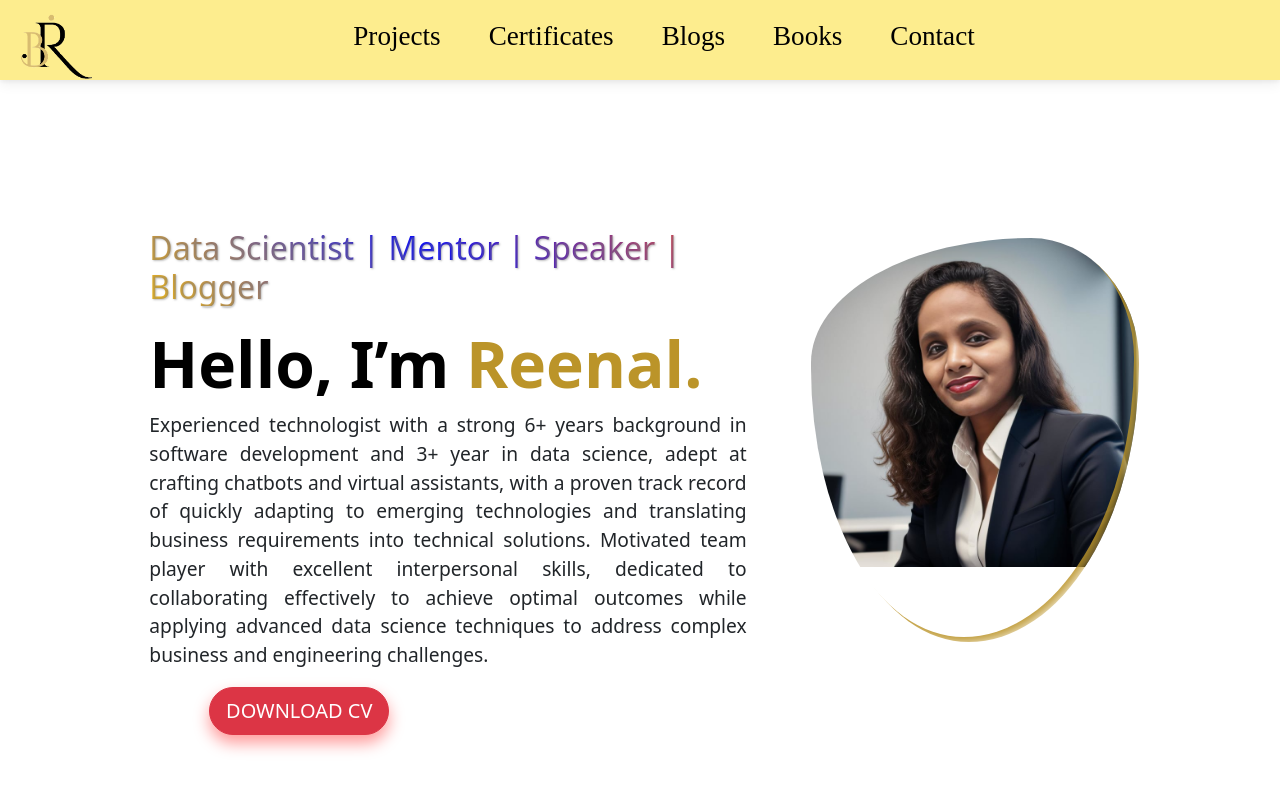
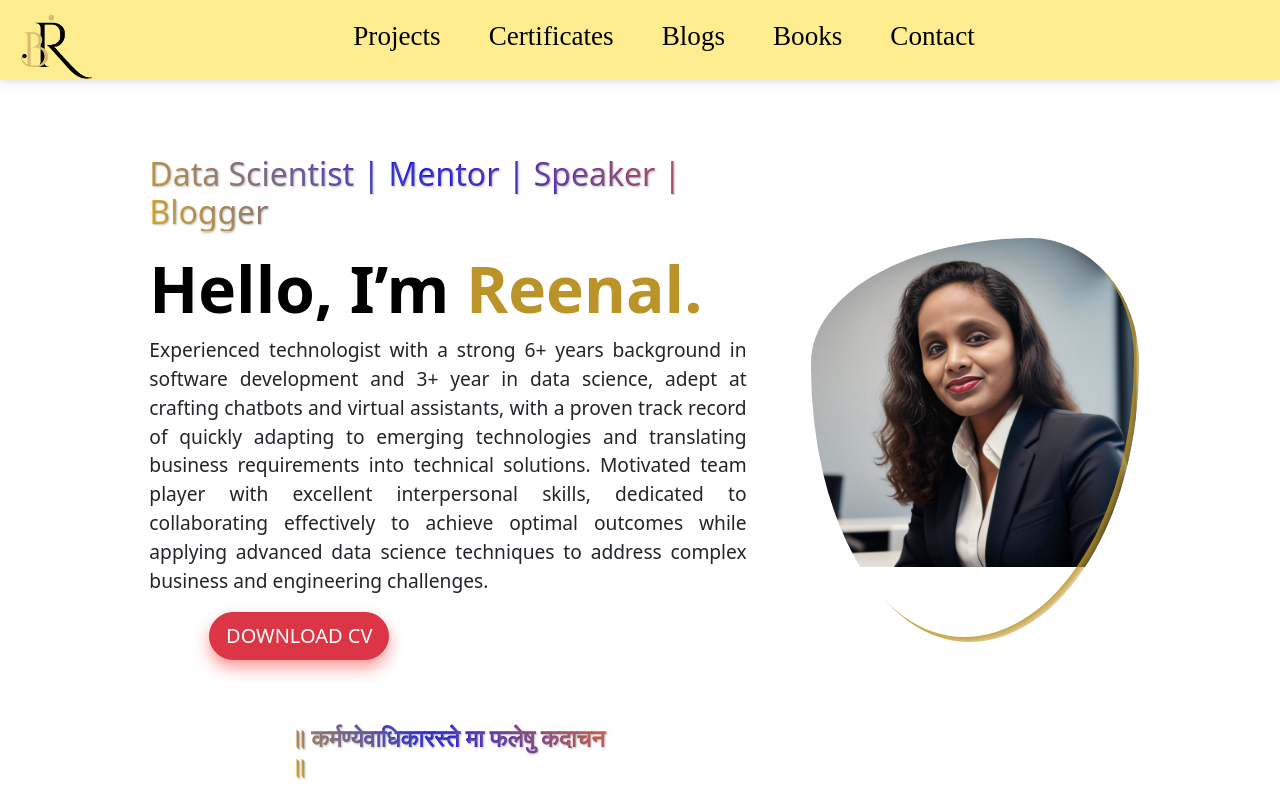
Before and after one commit to himanshuc4u143/reenal-portfolio, a React (Create React App) app: page / in a window 1280 px wide. Shown: the top 797 px of the page. Built offline with nearby package versions, Linux system fonts and the light colour scheme.

Commit message:
added css for about me

```diff
--- a/src/components/AboutMe.jsx
+++ b/src/components/AboutMe.jsx
@@ -52,20 +52,22 @@ export default function AboutMe() {
                 </div>
               }
               <br />
+
               <center>
                 <div className="text-center empty-div"
                 // style={{ paddingLeft: "10%", paddingTop: "1px", border: '1px solid black', textAlign: 'center', alignContent: 'center',  }}
                 >
-                  {/* <center> */}
+
                   <h2
                     className="gradient-text header-container"
                     style={{ fontWeight: "bolder", fontSize: "3vh" }}
                   >
                     ॥ कर्मण्येवाधिकारस्ते मा फलेषु कदाचन ॥
                   </h2>
-                  {/* </center> */}
+
                 </div>
               </center>
+
             </div>
           </div>
           <div class="col-6 col-md-5 wrap">
--- a/src/components/aboutMe.css
+++ b/src/components/aboutMe.css
@@ -1,13 +1,13 @@
 .main-container {
-  border: 2px solid black;
+   /*border: 2px solid black;*/
   /* background-color: white; */
 }
 
 
 
 .myCol {
-  /* border: 2px solid red; */
-  /* background-color: cornsilk; */
+  /*border: 2px solid red; */
+  /*background-color: cornsilk; */
   background-repeat: no-repeat;
   /* background-image: url(../images/white-background-gradient-modern-abstract-design-wave_343694-2337.avif); */
   /* background-position: cover.0; */
@@ -16,7 +16,7 @@
 
 .content1 {
 
-  margin-top: 20%;
+  margin-top: 10%;
   margin-left: 20%;
   display: flexbox;
   text-align: left;
@@ -32,7 +32,7 @@
   align-items: center;
   /* justify-content: center; */
   /* height: 100vh; */
-  /* border: 10px solid green; */
+    /*border: 10px solid green; */
   /* height: 810px;  */
   height: 90vh;
   padding-left: 5%;
@@ -49,7 +49,7 @@
   overflow: hidden;
   animation: morph 3s linear infinite;
   position: relative;
-  /* border: 2px solid blue; */
+ /*border: 2px solid blue; */
 }
 
 .circle::before {
```
